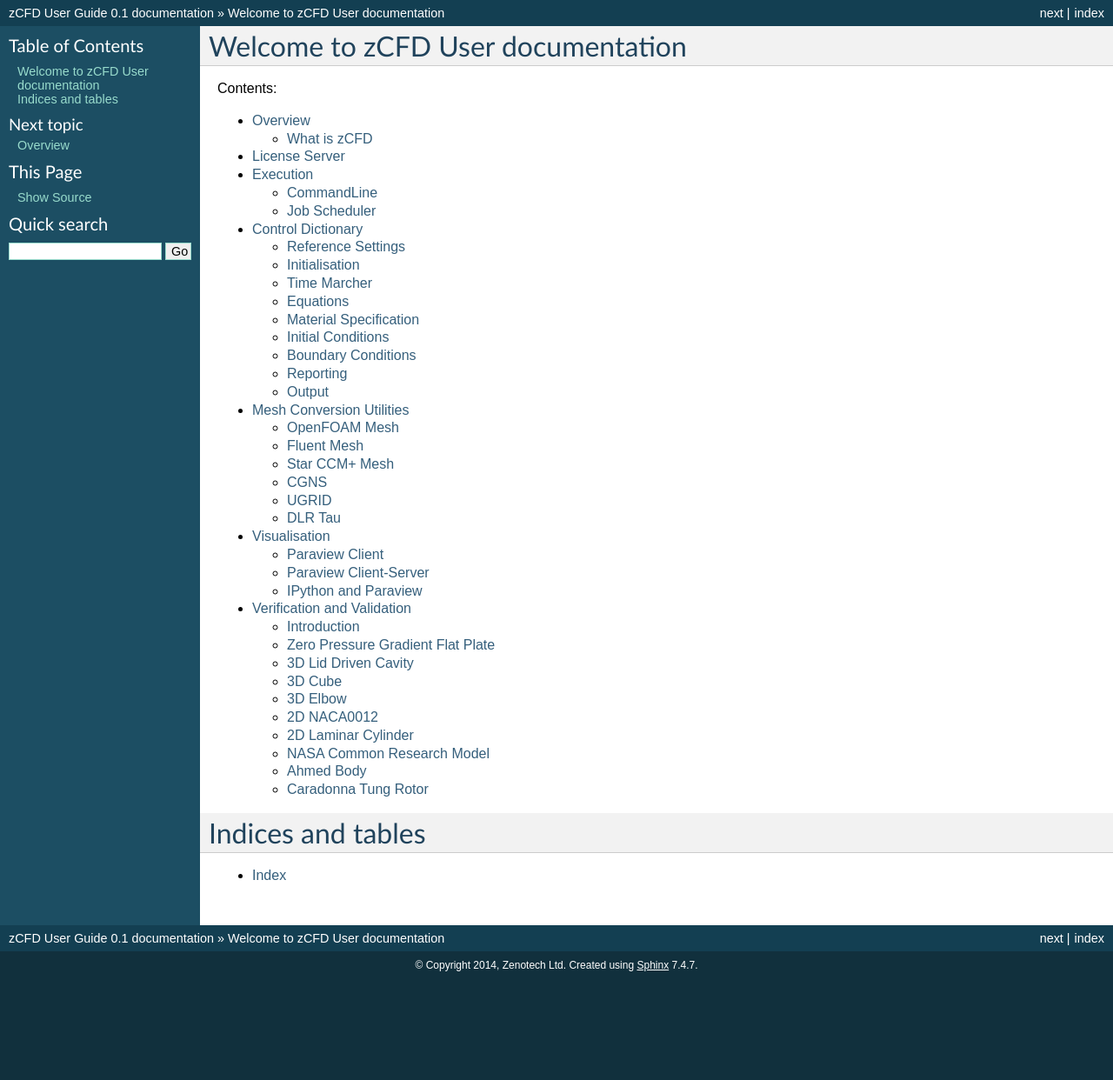
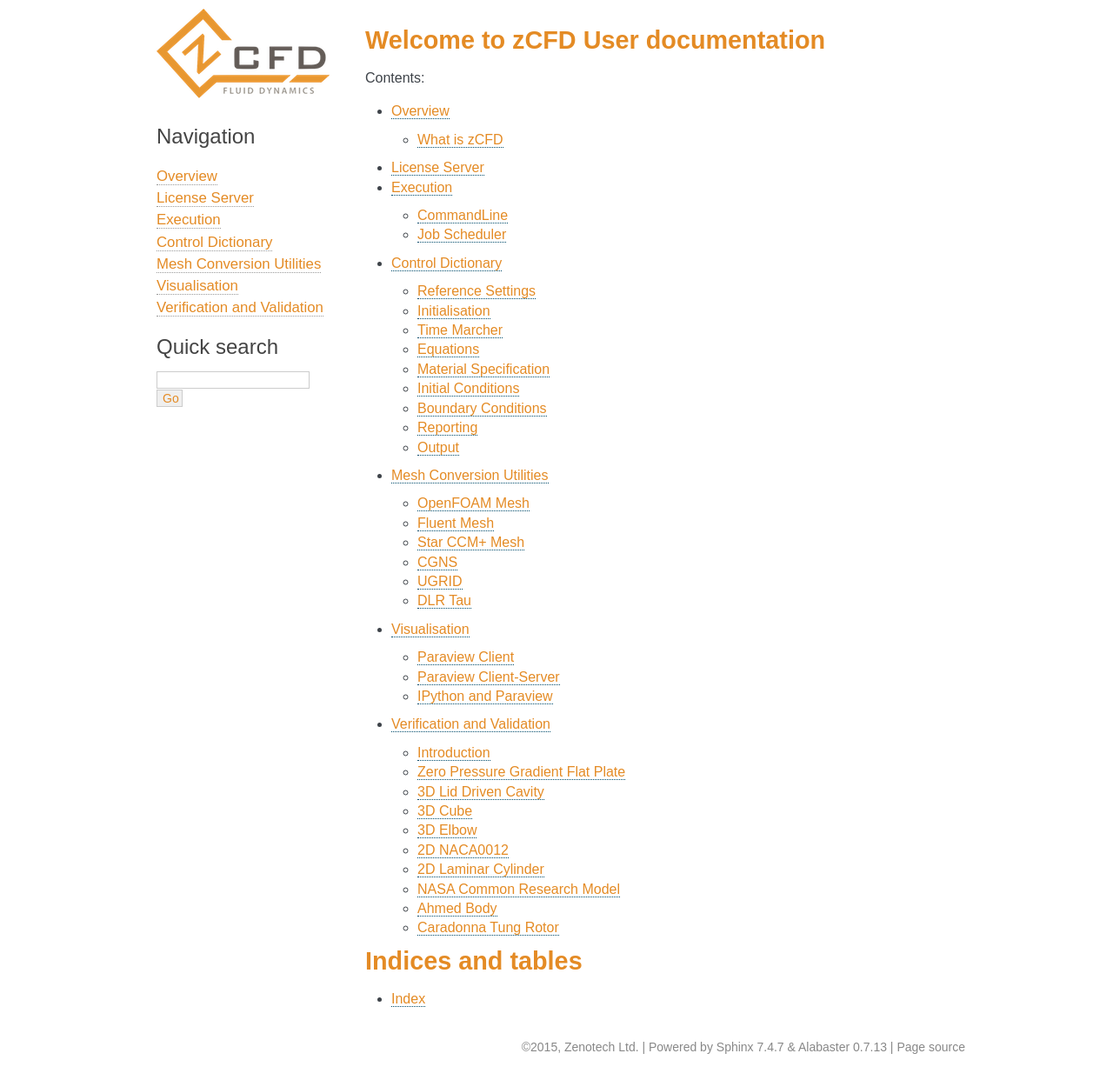
Before and after one commit to zCFD/zCFDguide, a Sphinx documentation site: the page built from docs/source/index.rst, in a window 1280 px wide. Shown: the whole page at 87% size. Built offline with Sphinx 7.4.7, drawn with Linux system fonts in a browser that asks for light colours; formulas are drawn with MathJax 3; before the commit the page ends 1126 px from its top, so only the background shows below that.

Commit message:
Updated look and feel to alabaster / Zenotech.

```diff
--- a/docs/source/conf.py
+++ b/docs/source/conf.py
@@ -49,7 +49,7 @@
 
 # General information about the project.
 project = u'zCFD User Guide'
-copyright = u'2014, Zenotech Ltd'
+copyright = u'2015, Zenotech Ltd'
 
 # The version info for the project you're documenting, acts as replacement for
 # |version| and |release|, also used in various other places throughout the
@@ -103,7 +103,8 @@
 
 # The theme to use for HTML and HTML Help pages.  See the documentation for
 # a list of builtin themes.
-html_theme = 'default'
+# html_theme = 'classic'
+html_theme = 'alabaster'
 
 # Theme options are theme-specific and customize the look and feel of a theme
 # further.  For a list of options available for each theme, see the
@@ -118,16 +119,16 @@
 #html_title = None
 
 # A shorter title for the navigation bar.  Default is the same as html_title.
-#html_short_title = None
+html_short_title = "zCFD User Guide"
 
 # The name of an image file (relative to this directory) to place at the top
 # of the sidebar.
-#html_logo = None
+html_logo = 'images/ZCFD_Mark_CMYK.png'
 
 # The name of an image file (within the static path) to use as favicon of the
 # docs.  This file should be a Windows icon file (.ico) being 16x16 or 32x32
 # pixels large.
-#html_favicon = None
+html_favicon = 'images/fav.png'
 
 # Add any paths that contain custom static files (such as style sheets) here,
 # relative to this directory. They are copied after the builtin static files,
@@ -137,40 +138,44 @@
 # Add any extra paths that contain custom files (such as robots.txt or
 # .htaccess) here, relative to this directory. These files are copied
 # directly to the root of the documentation.
-#html_extra_path = []
+html_extra_path = []
 
 # If not '', a 'Last updated on:' timestamp is inserted at every page bottom,
 # using the given strftime format.
-#html_last_updated_fmt = '%b %d, %Y'
+html_last_updated_fmt = '%b %d, %Y'
 
 # If true, SmartyPants will be used to convert quotes and dashes to
 # typographically correct entities.
-#html_use_smartypants = True
+html_use_smartypants = True
 
 # Custom sidebar templates, maps document names to template names.
-#html_sidebars = {}
+html_sidebars = {
+    '**': [
+           'navigation.html', 'searchbox.html',
+           ]
+}
 
 # Additional templates that should be rendered to pages, maps page names to
 # template names.
-#html_additional_pages = {}
+html_additional_pages = {}
 
 # If false, no module index is generated.
-#html_domain_indices = True
+html_domain_indices = True
 
 # If false, no index is generated.
-#html_use_index = True
+html_use_index = False
 
 # If true, the index is split into individual pages for each letter.
 #html_split_index = False
 
 # If true, links to the reST sources are added to the pages.
-#html_show_sourcelink = True
+html_show_sourcelink = True
 
 # If true, "Created using Sphinx" is shown in the HTML footer. Default is True.
-#html_show_sphinx = True
+html_show_sphinx = False
 
 # If true, "(C) Copyright ..." is shown in the HTML footer. Default is True.
-#html_show_copyright = True
+html_show_copyright = True
 
 # If true, an OpenSearch description file will be output, and all pages will
 # contain a <link> tag referring to it.  The value of this option must be the
@@ -188,13 +193,25 @@
 
 latex_elements = {
 # The paper size ('letterpaper' or 'a4paper').
-#'papersize': 'letterpaper',
+'papersize': 'a4paper',
 
 # The font size ('10pt', '11pt' or '12pt').
-#'pointsize': '10pt',
+'pointsize': '10pt',
 
 # Additional stuff for the LaTeX preamble.
-#'preamble': '',
+# Note Zenotech colours (Orange = RBG (223, 131, 38) = (0.871, 0.512, 0.148), (Charcoal = RGB (79, 72, 68) = (0.309, 0.281, 0.266)))
+'preamble': '\\definecolor{TitleColor}{rgb}{0.871, 0.512, 0.148} \\definecolor{InnerLinkColor}{rgb}{0.871, 0.512, 0.148} \\definecolor{OuterLinkColor}{rgb}{0.871, 0.512, 0.148} \\definecolor{VerbatimColor}{rgb}{1,1,1} \\definecolor{VerbatimBorderColor}{rgb}{0.871, 0.512, 0.148}',
+
+# Font package
+#'fontpkg': '\\usepackage{times}',
+#'fontpkg': '\\usepackage{bookman}',
+#'fontpkg': '\\usepackage{newcent}',
+#'fontpkg': '\\usepackage{charter}',
+'fontpkg': '\\usepackage{fourier}',
+#'fontpkg': '\\usepackage{eulervm}',
+#'fontpkg': '\\usepackage{helvet}',
+#'fontpkg': '\\usepackage{mathpazo}',
+#'fontpkg': '\\usepackage{mathptmx}',
 }
 
 # Grouping the document tree into LaTeX files. List of tuples
@@ -207,7 +224,7 @@
 
 # The name of an image file (relative to this directory) to place at the top of
 # the title page.
-#latex_logo = None
+latex_logo = 'images/ZCFD_Mark_CMYK.eps'
 
 # For "manual" documents, if this is true, then toplevel headings are parts,
 # not chapters.
```
